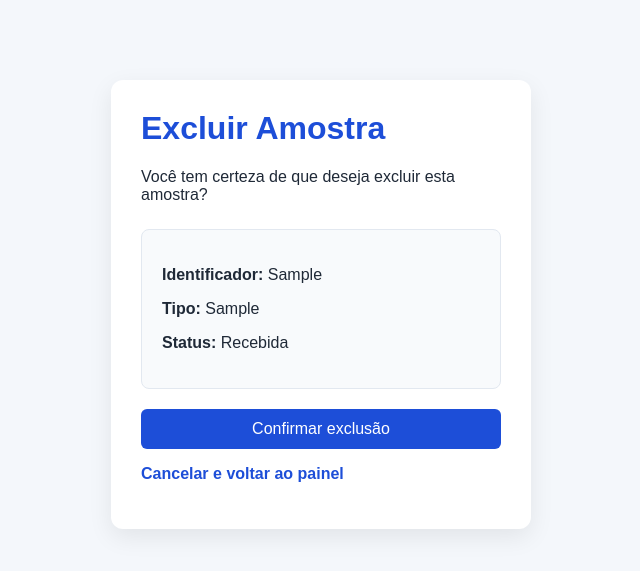
After one commit to aloisioalmeidaa/securelab, a Flask app: page /amostras/1/excluir in a window 1280 px wide. The commit adds this page. Shown: the top 571 px of the page, without its empty margins (319-959 px from the left). Run offline with Flask 3, Linux system fonts and the light colour scheme; the visitor is signed in with stand-in values (Sample User, id 1); tables that the repository leaves empty hold one stand-in row (values such as "Sample post"); some libraries are stand-ins or nearby versions.

Commit message:
Adiciona exclusao segura de amostras

```diff
--- a/app.py
+++ b/app.py
@@ -230,6 +230,66 @@ def editar_amostra(amostra_id):
     )
 
 # --------------------------------------------------
+# EXCLUIR AMOSTRA
+# --------------------------------------------------
+
+@app.route(
+    "/amostras/<int:amostra_id>/excluir",
+    methods=["GET", "POST"]
+)
+def excluir_amostra(amostra_id):
+
+    # Somente usuários autenticados podem excluir
+    if not session.get("authenticated"):
+        return redirect(url_for("login"))
+
+    connection = sqlite3.connect("securelab.db")
+    connection.row_factory = sqlite3.Row
+
+    cursor = connection.cursor()
+
+    cursor.execute(
+        """
+        SELECT
+            id,
+            identificador,
+            tipo,
+            status
+        FROM amostras
+        WHERE id = ?
+        """,
+        (amostra_id,)
+    )
+
+    amostra = cursor.fetchone()
+
+    if amostra is None:
+        connection.close()
+        return redirect(url_for("dashboard"))
+
+    if request.method == "POST":
+
+        cursor.execute(
+            """
+            DELETE FROM amostras
+            WHERE id = ?
+            """,
+            (amostra_id,)
+        )
+
+        connection.commit()
+        connection.close()
+
+        return redirect(url_for("dashboard"))
+
+    connection.close()
+
+    return render_template(
+        "confirmar_exclusao.html",
+        amostra=amostra
+    )
+
+# --------------------------------------------------
 # DASHBOARD
 # --------------------------------------------------
 
--- /dev/null
+++ b/templates/confirmar_exclusao.html
@@ -0,0 +1,51 @@
+<!DOCTYPE html>
+<html lang="pt-BR">
+<head>
+    <meta charset="UTF-8">
+    <meta name="viewport" content="width=device-width, initial-scale=1.0">
+    <title>Excluir Amostra - SecureLab</title>
+    <link rel="stylesheet" href="{{ url_for('static', filename='style.css') }}">
+</head>
+<body>
+
+    <div class="container">
+        <h1>Excluir Amostra</h1>
+
+        <p>Você tem certeza de que deseja excluir esta amostra?</p>
+
+        <div class="status">
+            <p>
+                <strong>Identificador:</strong>
+                {{ amostra["identificador"] }}
+            </p>
+
+            <p>
+                <strong>Tipo:</strong>
+                {{ amostra["tipo"] }}
+            </p>
+
+            <p>
+                <strong>Status:</strong>
+                {{ amostra["status"] }}
+            </p>
+        </div>
+
+        <form method="POST">
+            <input
+                type="hidden"
+                name="csrf_token"
+                value="{{ csrf_token() }}"
+            >
+
+            <button type="submit">
+                Confirmar exclusão
+            </button>
+        </form>
+
+        <p>
+            <a href="/dashboard">Cancelar e voltar ao painel</a>
+        </p>
+    </div>
+
+</body>
+</html>
--- a/templates/dashboard.html
+++ b/templates/dashboard.html
@@ -53,6 +53,12 @@
     <a href="{{ url_for('editar_amostra', amostra_id=amostra['id']) }}">
         Editar
     </a>
+
+    |
+
+    <a href="{{ url_for('excluir_amostra', amostra_id=amostra['id']) }}">
+        Excluir
+    </a>
 </td>
                         </tr>
                     {% endfor %}
```
